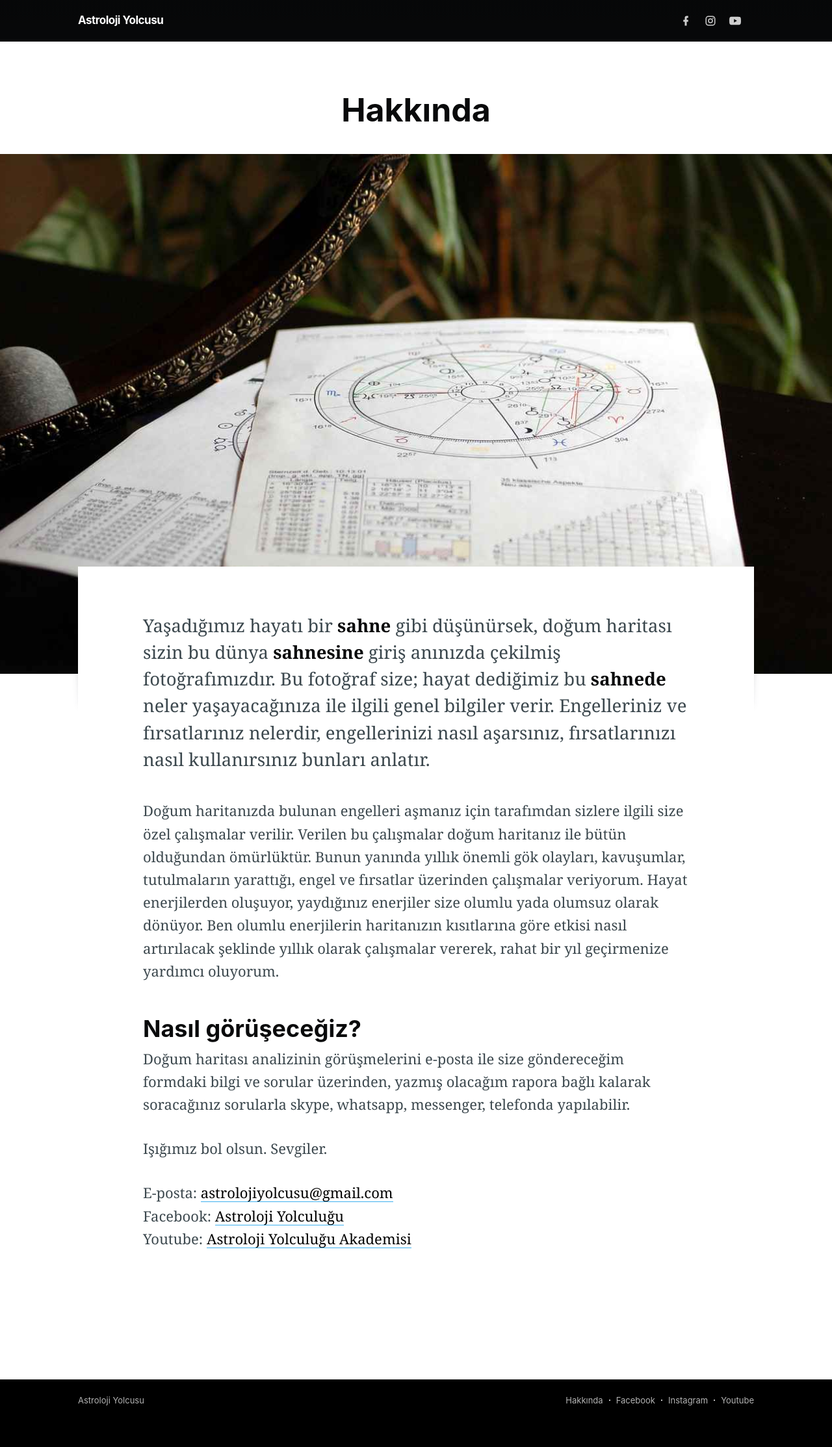
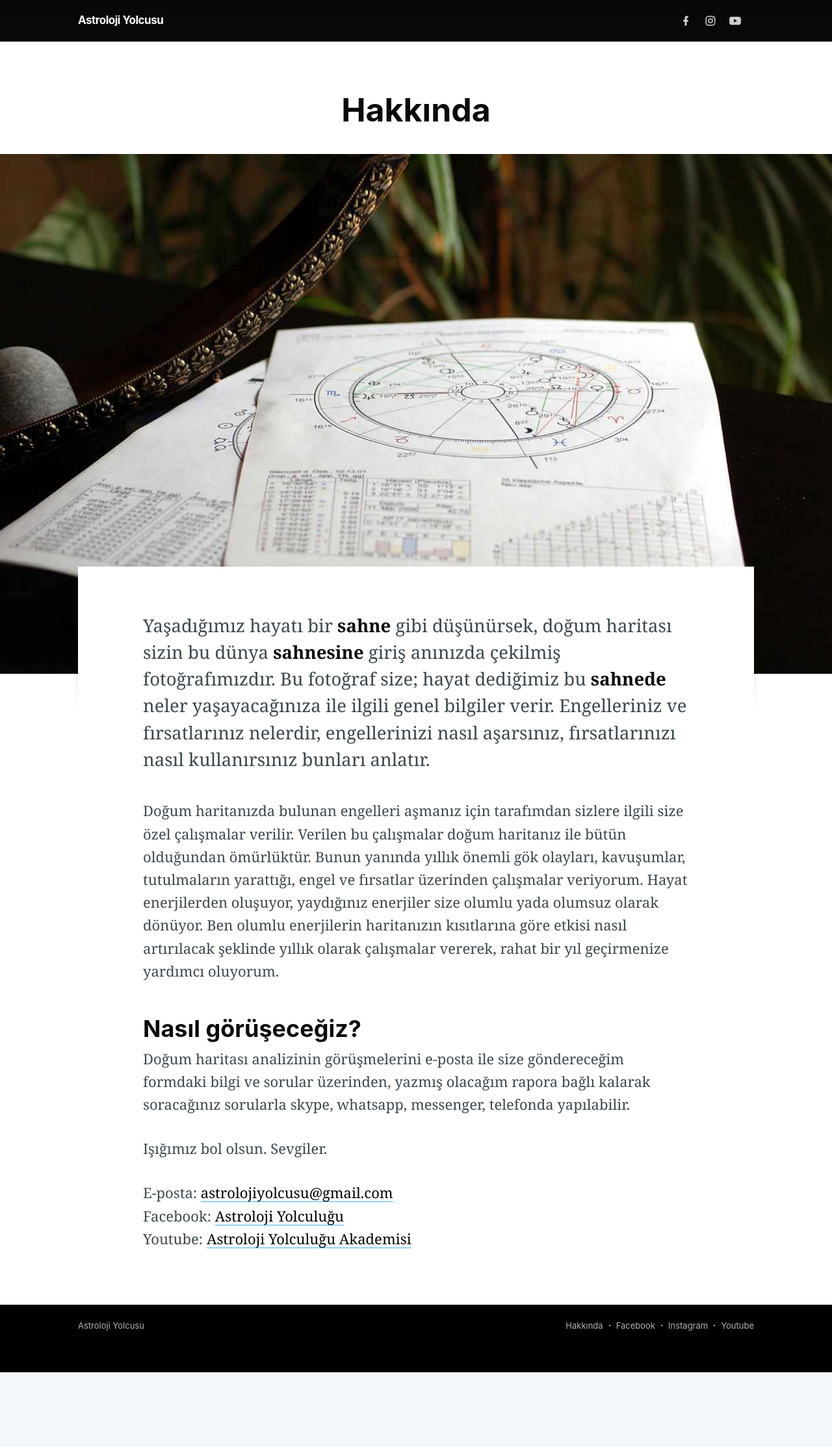
Before and after one commit to astrylcs/astrylcs.github.io, a Jekyll site: the page built from _posts/2000-01-01-about.md, in a window 1280 px wide. Shown: the whole page at 65% size. Built offline with Jekyll 4.4.1, drawn with Linux system fonts in a browser that asks for light colours; after the commit the page ends 2112 px from its top, so only the background shows below that.

Commit message:
Update default.html

```diff
--- a/_layouts/default.html
+++ b/_layouts/default.html
@@ -69,12 +69,7 @@
                                             {% endif %}
                                             <h2 class="post-card-title">{{ post.title }}</h2>
                                         </header>
-                                        <section class="post-card-excerpt">
-                                            <p>{{ post.content | strip_html | truncatewords: 33, "" }}</p>
-                                        </section>
                                     </a>
-                                    <footer class="post-card-meta">
-                                    </footer>
                                 </div>
                             </article>
                         {% endfor %}
@@ -87,11 +82,11 @@
                 {% else %}
                     <article class="post-full {% unless page.image %}no-image{% endunless %}">
                         <header class="post-full-header">
-                            <section class="post-full-meta">
+                            <div class="post-full-meta">
                                 {% if page.tag %}
                                     <a>{{ page.tag }}</a>
                                 {% endif %}
-                            </section>
+                            </div>
                             <h1 class="post-full-title">{{ page.title }}</h1>
                         </header>
                         {% if page.image %}
@@ -102,7 +97,6 @@
                                 {{ content }}
                             </div>
                         </section>
-                        <footer class="post-full-footer"></footer>
                     </article>
                 {% endif %}
             </div>
@@ -131,8 +125,6 @@
                                         {% endfor %}
                                     </ul>
                                 </div>
-                                <footer class="read-next-card-footer">
-                                </footer>
                             </article>
                         {% endif %}
                         {% if page.next %}
@@ -150,9 +142,7 @@
                                             {% endif %}
                                             <h2 class="post-card-title">{{ page.next.title }}</h2>
                                         </header>
-                                        <section class="post-card-excerpt"></section>
                                     </a>
-                                    <footer class="post-card-meta"></footer>
                                 </div>
                             </article>
                         {% endif %}
@@ -171,9 +161,7 @@
                                             {% endif %}
                                             <h2 class="post-card-title">{{ page.previous.title }}</h2>
                                         </header>
-                                        <section class="post-card-excerpt"></section>
                                     </a>
-                                    <footer class="post-card-meta"></footer>
                                 </div>
                             </article>
                         {% endif %}
@@ -183,7 +171,7 @@
         {% endunless %}
         <footer class="site-footer outer">
             <div class="site-footer-content inner">
-                <section class="copyright"><a href="/">{{ site.title }}</a></section>
+                <div class="copyright"><a href="/">{{ site.title }}</a></div>
                 <nav class="site-footer-nav">
                     <a href="/about">{{ site.str_about }}</a>
                     <a href="{{ site.facebook_page }}" target="_blank" rel="noopener">Facebook</a>
```
